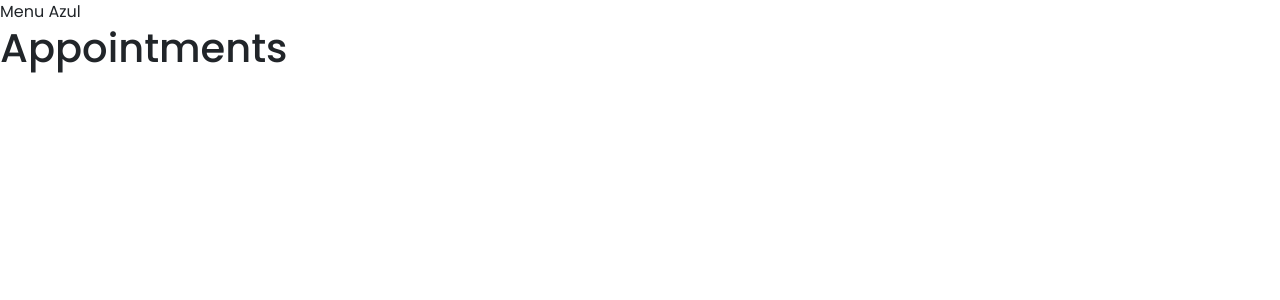
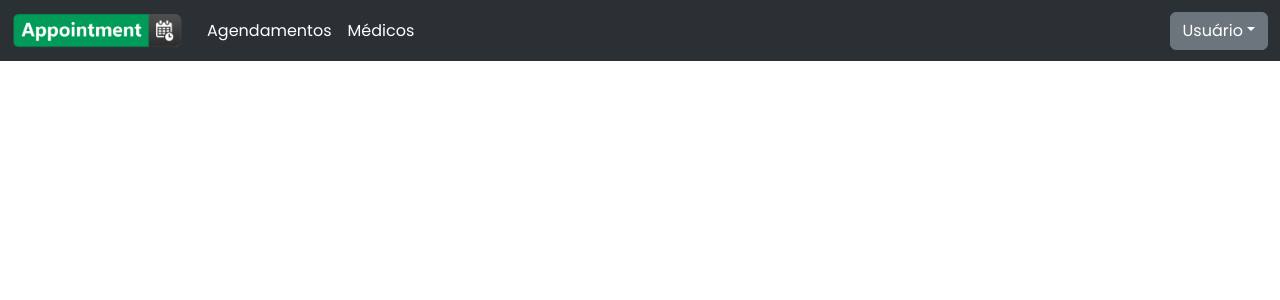
Before and after one commit to leosilvajr/AppointmentSchedule-Web, a React (Vite) app: page /appointments in a window 1280 px wide. Shown: the top 300 px of the page. Built offline with nearby package versions, Linux system fonts and the light colour scheme.

Commit message:
Finalziado Layout tela Inicial e adicionado Navbar

```diff
--- /dev/null
+++ b/src/components/navbar/navbar.css
@@ -0,0 +1,4 @@
+.logo{
+    height: 35px;
+    width: auto;
+}
--- a/src/components/navbar/navbar.jsx
+++ b/src/components/navbar/navbar.jsx
@@ -1,7 +1,49 @@
+import "./navbar.css"
+import { Link } from "react-router-dom";
+import logo from "../../assets/logo.png";
+
 function Navbar() {
-    return <div>
-        Menu Azul
+    return <nav class="navbar fixed-top navbar-expand-lg bg-body-tertiary" data-bs-theme="dark">
+
+    <div className="container-fluid">
+
+      <Link className="navbar-brand" to="/appointments">
+        <img className="logo" src={logo} />
+      </Link>
+
+
+      <button className="navbar-toggler" type="button" data-bs-toggle="collapse" data-bs-target="#navbarSuportedContent" aria-controls="navbarNav" aria-expanded="false" aria-label="Toggle navigation">
+        <span className="navbar-toggler-icon"></span>
+      </button>
+
+      <div className="collapse navbar-collapse" id="navbarSuportedContent">
+
+        <ul className="navbar-nav me-auto mb-2 mb-lg-0 ">
+          <li className="nav-item"> <Link className="nav-link active" to="/appointments">Agendamentos</Link></li>
+          <li className="nav-item"> <Link className="nav-link active" to="/doctor">Médicos</Link></li>
+        </ul>
+
+        <ul className="navbar-nav ms-auto mb-2 mb-lg-0">
+          <li className="nav-item">
+            <div className="dropdown">
+              <button class="btn btn-secondary dropdown-toggle" type="button" data-bs-toggle="dropdown" aria-expanded="false">
+                Usuário
+              </button>
+              <ul className="dropdown-menu dropdown-menu-end">
+                <li><Link className="dropdown-item" to="#">Meu Perfil</Link></li>
+                <li><hr className="dropdown-divider"></hr></li>
+                <li><Link className="dropdown-item" to="/login">Sair</Link></li>
+              </ul>
+            </div>
+          </li>
+        </ul>
+
+      </div>
+
+
+
     </div>
+  </nav>
 }
 
 export default Navbar
--- a/src/pages/appointments/appointments.jsx
+++ b/src/pages/appointments/appointments.jsx
@@ -3,7 +3,7 @@
 function Appointments() {
     return <>
         <Navbar/>
-        <h1>Appointments</h1>
+        <h1>Agendamentos</h1>
     </>
 
 }
```
